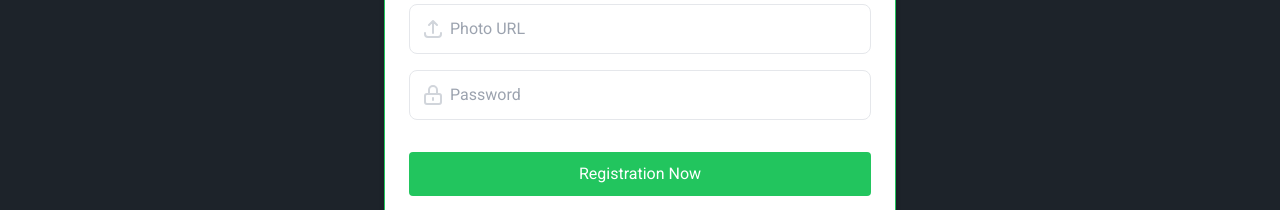
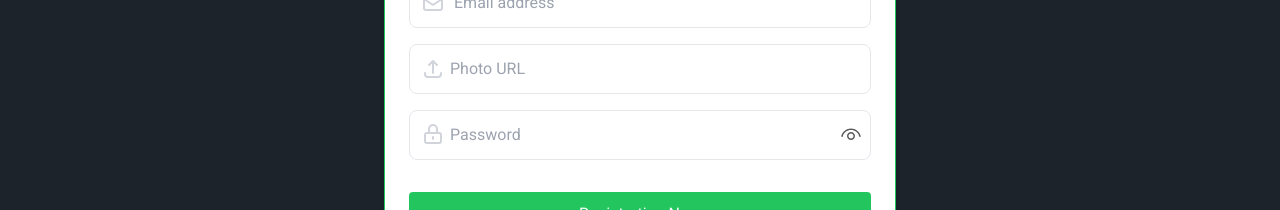
Before and after one commit to md-maruf-billa/Assignment-11-public-repo, a React (Vite) app: page /registration in a window 1280 px wide. Shown: the part 394-604 px from the top of the page. Built offline with nearby package versions, Linux system fonts and the light colour scheme; no server answers; a web font is replaced by a local one.

Commit message:
Added eye icon on registration and login page

```diff
--- a/src/pages/home/Home.jsx
+++ b/src/pages/home/Home.jsx
@@ -43,7 +43,7 @@ const Home = () => {
                     allServices.length == 0 ? <div className='flex justify-center items-center'><span className="loading loading-spinner text-warning"></span></div> :
                         <div className='container mx-auto grid grid-cols-1 md:grid-cols-2 lg:grid-cols-3 gap-10  mt-20'>
                             {
-                                allServices.map(services => <ServicesCard key={services._id} services={services} />)
+                                allServices.slice(0,6).map(services => <ServicesCard key={services._id} services={services} />)
                             }
 
                         </div>
@@ -203,12 +203,12 @@ const Home = () => {
 
             {/* --------------------Our Work Flow----------------- */}
 
-            <div className='container mx-auto mt-20 relative bg-[url(./lineAnimation.gif)] bg-no-repeat bg-cover'>
+            <div className='container mx-auto mt-20 relative bg-no-repeat bg-cover'>
                 <div className='flex flex-col justify-center items-center'>
                     <p className='text-xs'>PROCESS WORKFLOW</p>
                     <h3 className='text-4xl md:text-5xl lg:text-7xl font-rancho text-green-500'>How It Works</h3>
                 </div>
-                <div className='flex justify-between gap-20 text-center mt-10'>
+                <div className='flex flex-col md:flex-row justify-between gap-20 text-center mt-10'>
                     <div className='flex flex-col gap-5 justify-center items-center '>
                         <img src="https://previewthemes.com/drupal/castron/sites/default/files/gbb-uploads/icon-time.png" alt="" />
                         <h2 className='text-2xl'>Pick A Time</h2>
--- a/src/pages/login/Login.jsx
+++ b/src/pages/login/Login.jsx
@@ -1,13 +1,15 @@
-import React, { useContext } from 'react';
+import React, { useContext, useState } from 'react';
 import Button from '../../components/button/Button';
 import { Link } from 'react-router-dom';
 import { userDataContext } from '../../providers/userAuthProvider/UserAuthProvider';
 import Swal from 'sweetalert2';
 import PageTitle from '../../components/pageTitle/PageTitle';
+import { FaEyeSlash } from 'react-icons/fa6';
+import { VscEye } from "react-icons/vsc";
 
 const Login = () => {
-    const { logInWithEmail,loginWithGoogle } = useContext(userDataContext);
-
+    const { logInWithEmail, loginWithGoogle } = useContext(userDataContext);
+    const [eye, setEye] = useState(true);
     const handelGoogleLogin = () => {
         loginWithGoogle()
             .then(res => {
@@ -49,9 +51,13 @@ const Login = () => {
                 });
             })
     }
+    const handelEye = () => {
+        setEye(!eye)
+    }
+
     return (
         <div className='min-h-screen flex justify-center items-center'>
-            <PageTitle pgTitle={"Login"}/>
+            <PageTitle pgTitle={"Login"} />
             <div className="w-full max-w-sm md:max-w-lg p-6 m-auto mx-auto bg-white rounded-lg shadow-md dark:bg-gray-800 border border-green-500">
                 <div className="flex justify-center mx-auto">
                     <img className="size-[180px]" src="https://i.postimg.cc/nzLwNJtK/houselogo.png" alt="" />
@@ -73,11 +79,18 @@ const Login = () => {
                             <Link className="text-xs text-green-500 dark:text-green-400 hover:underline">Forget Password?</Link>
                         </div>
 
-                        <input
-                            type="password"
-                            className="block w-full px-4 py-2 mt-2 text-gray-700 bg-white border rounded-lg dark:bg-gray-800 dark:text-gray-300 dark:border-gray-600 focus:border-blue-400 dark:focus:border-blue-300 focus:ring-blue-300 focus:outline-none focus:ring focus:ring-opacity-40"
-                            placeholder='Password' required name='password'
-                        />
+                        <div className='w-full'>
+                            <div className='relative'>
+                                <input name='password' className="block w-full px-4 py-2 mt-2 text-gray-700 bg-white border rounded-lg dark:bg-gray-800 dark:text-gray-300 dark:border-gray-600 focus:border-blue-400 dark:focus:border-blue-300 focus:ring-blue-300 focus:outline-none focus:ring focus:ring-opacity-40" required type={`${eye ? "password" : "text"}`} placeholder='Password' />
+                                <div className="absolute right-2 top-1/2 -translate-y-1/2">
+                                    {
+                                        eye ? <VscEye onClick={handelEye} className='text-2xl text-[#5a5a5a] cursor-pointer'></VscEye> :
+                                            <FaEyeSlash onClick={handelEye} className='text-xl text-[#5a5a5a] cursor-pointer'></FaEyeSlash>
+                                    }
+                                </div>
+                            </div>
+
+                        </div>
                     </div>
 
                     <div className="mt-8">
@@ -102,8 +115,8 @@ const Login = () => {
                 <div className="flex items-center mt-8 justify-center">
                     <div className="flex items-center gap-3 sm:gap-x-5">
                         <button
-                        onClick={handelGoogleLogin}
-                        className="bg-white dark:bg-gray-900 dark:border-gray-700 dark:hover:bg-gray-800 rounded-lg hover:bg-gray-100 duration-300 transition-colors border px-8 py-2.5">
+                            onClick={handelGoogleLogin}
+                            className="bg-white dark:bg-gray-900 dark:border-gray-700 dark:hover:bg-gray-800 rounded-lg hover:bg-gray-100 duration-300 transition-colors border px-8 py-2.5">
                             <svg className="w-5 h-5 sm:h-6 sm:w-6" viewBox="0 0 24 24" fill="none" xmlns="http://www.w3.org/2000/svg">
                                 <g clipPath="url(#clip0_3033_94454)">
                                     <path d="M23.766 12.2764C23.766 11.4607 23.6999 10.6406 23.5588 9.83807H12.24V14.4591H18.7217C18.4528 15.9494 17.5885 17.2678 16.323 18.1056V21.1039H20.19C22.4608 19.0139 23.766 15.9274 23.766 12.2764Z" fill="#4285F4" />
--- a/src/pages/registration/Registration.jsx
+++ b/src/pages/registration/Registration.jsx
@@ -1,4 +1,4 @@
-import React, { useContext } from 'react';
+import React, { useContext, useState } from 'react';
 import Button from '../../components/button/Button';
 import { Link, useLocation, useNavigate } from 'react-router-dom';
 import { userDataContext } from '../../providers/userAuthProvider/UserAuthProvider';
@@ -6,11 +6,17 @@ import Swal from 'sweetalert2'
 import { updateProfile } from 'firebase/auth';
 import auth from '../../utils/firebase/firebase.config';
 import PageTitle from '../../components/pageTitle/PageTitle';
+import { FaEyeSlash } from 'react-icons/fa6';
+import { VscEye } from "react-icons/vsc";
 
 const Registration = () => {
     const { loginWithGoogle, signUnWithPassword, setLoading } = useContext(userDataContext);
     const navigate = useNavigate();
     const location = useLocation();
+    const [passErr, setPassErr] = useState('');
+    const [strongPass, setStrongPass] = useState("");
+    const [successPass, setSuccessPass] = useState("");
+    const [eye, setEye] = useState(true);
 
     //----------------------Google login hare-----------------
     const handelGoogleLogin = () => {
@@ -41,7 +47,7 @@ const Registration = () => {
         const name = form.name.value;
         const email = form.email.value;
         const photoURL = form.photoURL.value;
-        const password = form.password.value;
+        const password = strongPass;
 
         signUnWithPassword(email, password)
             .then(res => {
@@ -75,9 +81,48 @@ const Registration = () => {
 
     }
 
+    const managePassword = (e) => {
+        const password = e.target.value;
+        if (password.length == 0) {
+            setPassErr("")
+            return
+        }
+        else if (password.length < 6) {
+            setPassErr("Password should be more then 6 character");
+            return;
+        }
+        else if (!/(?=.*[a-z])/.test(password)) {
+            setPassErr("Must be need a lower case");
+
+            return;
+        }
+        else if (!/(?=.*[A-Z])/.test(password)) {
+            setPassErr("Must be need a Upper case");
+            return;
+        }
+        else if (!/(?=.*[0-9])/.test(password)) {
+            setPassErr("Must be need a number");
+            return;
+        }
+        else if (!/(?=.*[!@#$%^&*()])/.test(password)) {
+            setPassErr("Need a special character (!@#$%^&*())");
+            return;
+        }
+
+        else {
+            setPassErr("");
+            setSuccessPass("your password is too strong")
+            setStrongPass(password)
+        }
+
+    }
+    const handelEye = () => {
+        setEye(!eye)
+    }
+
     return (
-        <div className='min-h-screen flex justify-center items-center mt-10 lg:mt-0'>
-            <PageTitle pgTitle={"Registration"}/>
+        <div className='min-h-screen flex justify-center items-center mt-10'>
+            <PageTitle pgTitle={"Registration"} />
             <div className="w-full max-w-sm md:max-w-lg p-6 m-auto mx-auto bg-white rounded-lg shadow-md dark:bg-gray-800 border border-green-500">
                 <div className="flex justify-center mx-auto">
                     <img className="size-[180px]" src="https://i.postimg.cc/nzLwNJtK/houselogo.png" alt="" />
@@ -102,7 +147,7 @@ const Registration = () => {
                             </svg>
                         </span>
 
-                        <input type="email" className="block w-full py-3 text-gray-700 bg-white border rounded-lg px-11 dark:bg-gray-900 dark:text-gray-300 dark:border-gray-600 focus:border-blue-400 dark:focus:border-blue-300 focus:ring-blue-300 focus:outline-none focus:ring focus:ring-opacity-40" placeholder="Email address" name='email' />
+                        <input required type="email" className="block w-full py-3 text-gray-700 bg-white border rounded-lg px-11 dark:bg-gray-900 dark:text-gray-300 dark:border-gray-600 focus:border-blue-400 dark:focus:border-blue-300 focus:ring-blue-300 focus:outline-none focus:ring focus:ring-opacity-40" placeholder="Email address" name='email' />
                     </div>
 
                     <div className="relative flex items-center mt-4">
@@ -115,13 +160,26 @@ const Registration = () => {
                         <input type="text" className="block w-full px-10 py-3 text-gray-700 bg-white border rounded-lg dark:bg-gray-900 dark:text-gray-300 dark:border-gray-600 focus:border-blue-400 dark:focus:border-blue-300 focus:ring-blue-300 focus:outline-none focus:ring focus:ring-opacity-40" placeholder="Photo URL" name='photoURL' />
                     </div>
                     <div className="relative flex items-center mt-4">
-                        <span className="absolute">
+                        <span className="absolute top-3 z-10">
                             <svg xmlns="http://www.w3.org/2000/svg" className="w-6 h-6 mx-3 text-gray-300 dark:text-gray-500" fill="none" viewBox="0 0 24 24" stroke="currentColor" strokeWidth="2">
                                 <path strokeLinecap="round" strokeLinejoin="round" d="M12 15v2m-6 4h12a2 2 0 002-2v-6a2 2 0 00-2-2H6a2 2 0 00-2 2v6a2 2 0 002 2zm10-10V7a4 4 0 00-8 0v4h8z" />
                             </svg>
                         </span>
-
-                        <input type="password" className="block w-full px-10 py-3 text-gray-700 bg-white border rounded-lg dark:bg-gray-900 dark:text-gray-300 dark:border-gray-600 focus:border-blue-400 dark:focus:border-blue-300 focus:ring-blue-300 focus:outline-none focus:ring focus:ring-opacity-40" placeholder="Password" name='password' />
+                        <div className='w-full'>
+                            <div className='relative'>
+                                <input name='password' onChange={managePassword} className="block w-full px-10 py-3 text-gray-700 bg-white border rounded-lg dark:bg-gray-900 dark:text-gray-300 dark:border-gray-600 focus:border-blue-400 dark:focus:border-blue-300 focus:ring-blue-300 focus:outline-none focus:ring focus:ring-opacity-40" required type={`${eye ? "password" : "text"}`} placeholder='Password' />
+                                <div className="absolute right-2 top-1/2 -translate-y-1/2">
+                                    {
+                                        eye ? <VscEye onClick={handelEye} className='text-2xl text-[#5a5a5a] cursor-pointer'></VscEye> :
+                                            <FaEyeSlash onClick={handelEye} className='text-xl text-[#5a5a5a] cursor-pointer'></FaEyeSlash>
+                                    }
+                                </div>
+                            </div>
+                            {
+                                passErr ? <small className='-mt-10 text-red-600'>{passErr}</small> :
+                                    <small className='-mt-10 text-green-600'>{successPass}</small>
+                            }
+                        </div>
                     </div>
 
                     <div className="mt-8">
```
